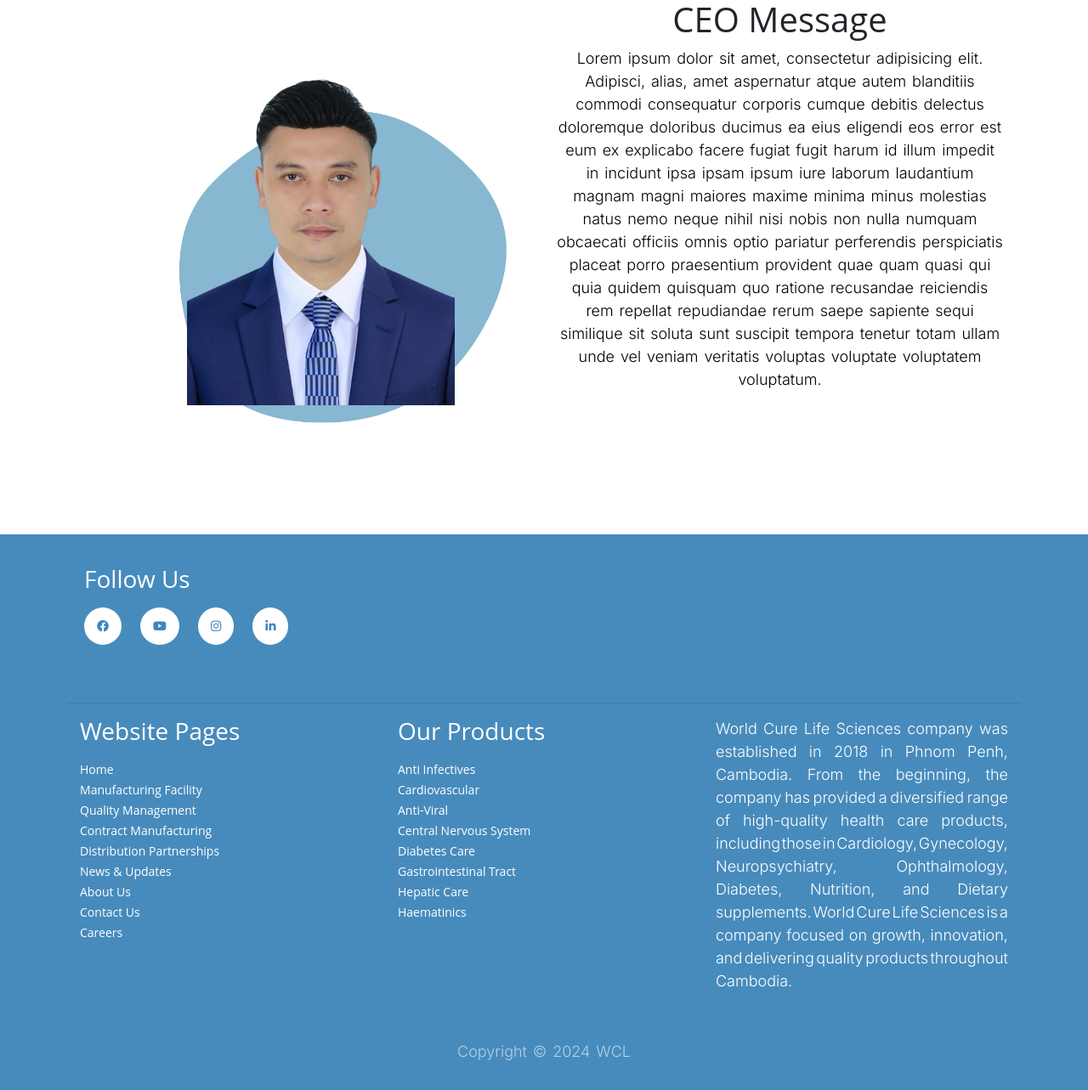
After one commit to monykappa/WCL, a Django app: page /ceo_message/ in a window 1280 px wide. The commit adds this page. Shown: the part 634-1917 px from the top of the page at 85% size. Run offline with Django 5.2, Linux system fonts and the light colour scheme; some libraries are stand-ins or nearby versions.

Commit message:
feat: Add CEO message page and view
- Added a new view class  in  to handle the CEO message page.
- Created a new URL pattern in  for the CEO message page.
- Added CSS styles for the CEO message page in  and .
- Created a new HTML template  to display the CEO message.

```diff
--- a/home/urls.py
+++ b/home/urls.py
@@ -13,6 +13,8 @@ urlpatterns = [
     path('', views.HomeView.as_view(), name='home'),
     path('about_us/', views.AboutUsView.as_view(), name='about_us'),
     path('contact_us/', views.ContactUsView.as_view(), name='contact_us'),
+    path('ceo_message/', views.CeoMessageView.as_view(), name='ceo_message'),
+
 ]
 
 
--- a/home/views.py
+++ b/home/views.py
@@ -23,3 +23,7 @@ class AboutUsView(View):
 class ContactUsView(View):
     def get(self, request):
         return render(request, 'home/contact_us.html')
+
+class CeoMessageView(View):
+    def get(self, request):
+        return render(request, 'home/ceo_message.html')
--- a/static/css/base.css
+++ b/static/css/base.css
@@ -68,7 +68,7 @@ h6,
 
 ul li a {
   font-family: "Open Sans", -apple-system, BlinkMacSystemFont, "Segoe UI", Roboto, "Helvetica Neue", Arial, "Noto Sans", sans-serif, "Apple Color Emoji", "Segoe UI Emoji", "Segoe UI Symbol", "Noto Color Emoji";
-
+  font-size: 14px;
 }
 
 a {
@@ -81,6 +81,7 @@ a,
 a:hover {
   text-decoration: none !important;
 }
+
 
 .hero {
   height: 100vh;
@@ -707,6 +708,7 @@ footer .row{
 }
 
 p.text-muted{
+  text-align: center !important;
   font-family: var(--secondary-font);
   color:#ffffff98 !important;
 }
--- a/static/css/products/products.css
+++ b/static/css/products/products.css
@@ -96,19 +96,6 @@ p.text-view-img{
     mix-blend-mode: multiply;
 }
 
-.background-img {
-    position: relative;
-    /* Make sure the container is positioned relatively */
-    width: 100%;
-    height: 300px;
-    display: flex;
-    justify-content: center;
-    align-items: center;
-    background-image: url('https://donvalleypharma.com/wp-content/uploads/home-slider-image-new-scaled-Oct-1-2020-at-02-34-01.jpg');
-    background-size: fill;
-    background-repeat: no-repeat;
-    background-position: center;
-}
 
 .background-img::after {
     content: '';
--- a/templates/base.html
+++ b/templates/base.html
@@ -16,7 +16,6 @@
     <link rel="stylesheet" href="{% static 'css/base.css' %}">
     <link rel="stylesheet" href="{% static 'css/bootstrap.min.css' %}">
     <link rel="stylesheet" href="{% static 'css/products/products.css' %}">
-    <link rel="stylesheet" href="{% static 'css/animation/animation.css' %}">
     <link rel="stylesheet" href="{% static 'css/darkmode/dark_mode.css'%}">
     {% block css %}{% endblock %}
     <title>{% block title %}Base{% endblock %}</title>
@@ -30,12 +29,11 @@
             <div class="site-mobile-menu-close mt-3">
                 <i class="fa-solid fa-xmark icon-close2 js-menu-toggle" style="font-size: 24px;"></i>
             </div>
-
         </div>
         <div class="site-mobile-menu-body">
             <nav class="site-navigation text-right ml-auto" role="navigation">
                 <ul class="site-menu main-menu js-clone-nav ml-auto">
-
+                    <!-- Your menu items here -->
                 </ul>
             </nav>
         </div>
@@ -77,20 +75,18 @@
 
     <!-- Header -->
     <header class="site-navbar js-sticky-header site-navbar-target" role="banner">
-        <div class="container">
         <div class="row align-items-center position-relative mr-5">
             <div class="site-logo">
                 <a href="{% url 'home:home' %}">
-                        <img src="{% static 'img/logo/image-removebg-preview.png' %}" alt="logo" width="100px"
-                            class="logo">
+                    <img src="{% static 'img/logo/image-removebg-preview.png' %}" alt="logo" width="100px" class="logo">
                 </a>
             </div>
             <div class="col-12">
                 <nav class="site-navigation text-right ml-auto " role="navigation">
                     <ul class="site-menu main-menu js-clone-nav ml-auto d-none d-lg-block">
                         <li><a href="{% url 'home:home'%}" id="home-link" class="nav-link">Home</a></li>
-                            <li><a href="#" id="home-link" class="nav-link">Ceo Message</a></li>
-                            <li><a href="#" id="home-link" class="nav-link">Vision</a></li>
+                        <li><a href="{% url 'home:ceo_message'%}" id="ceo-link" class="nav-link">Ceo Message</a></li>
+                        <li><a href="#" id="vision-link" class="nav-link">Vision</a></li>
 
                         <li class="has-children">
                             <a href="{% url 'product:products'%}" id="product-link" class="navs-link">Our
@@ -119,7 +115,6 @@
                 </a>
             </div>
         </div>
-        </div>
     </header>
 
     <!-- Main content -->
@@ -131,14 +126,12 @@
 
 
     <footer class="footer mt-auto py-3 ">
-
         <div class="container footer-ctn">
             <div class="row">
                 <div class="col-md-3 mb-3">
                     <h3>Follow Us</h3>
 
                     <ul class="list-unstyled d-flex justify-content-between social-media-list">
-
                         <li><a href="#"><i class="fab fa-facebook"></i></a></li>
                         <li><a href="#"><i class="fab fa-youtube"></i></a></li>
                         <li><a href="#"><i class="fab fa-instagram"></i></a></li>
--- /dev/null
+++ b/templates/home/ceo_message.html
@@ -0,0 +1,53 @@
+{% extends 'base.html' %}
+{% load static %}
+
+{% block title %}
+Ceo Message
+{% endblock title %}
+
+{% block css %}
+<link rel="stylesheet" href="{% static 'css/products/products.css' %}">
+<link rel="stylesheet" href="{% static 'css/home/about_us.css' %}">
+<link rel="stylesheet" href="{% static 'css/home/home.css' %}">
+<link rel="stylesheet" href="{% static 'css/animation/animation.css'%}">
+{% endblock css %}
+
+{% block content %}
+<section>
+    <div class="background-img">
+        <div class="row justify-content-center">
+            <div class="col-md-12 text-center">
+                <h1 class="display-4 hidden-top">Ceo Message</h1>
+            </div>
+        </div>
+    </div>
+</section>
+
+
+<div class="container">
+    <div class="row">
+        <div class="col-md-6">
+            <div style="position: relative;">
+                <img src="{% static 'img/ceo/ceo_img.png' %}" style="position: absolute; top: 9vh; left: 15vh; max-width: 60%; max-height: 100%;">
+                <img src="{% static 'img/blob/blob.png' %}" style="max-width: 550px; max-height: auto;">
+            </div>
+        </div>
+        <div class="col-md-6">
+            <h1 class="text-center">CEO Message</h1>
+            <p class="text-center">Lorem ipsum dolor sit amet, consectetur adipisicing elit. Adipisci, alias, amet
+                aspernatur atque autem blanditiis commodi consequatur corporis cumque debitis delectus doloremque
+                doloribus ducimus ea eius eligendi eos error est eum ex explicabo facere fugiat fugit harum id illum
+                impedit in incidunt ipsa ipsam ipsum iure laborum laudantium magnam magni maiores maxime minima minus
+                molestias natus nemo neque nihil nisi nobis non nulla numquam obcaecati officiis omnis optio pariatur
+                perferendis perspiciatis placeat porro praesentium provident quae quam quasi qui quia quidem quisquam
+                quo ratione recusandae reiciendis rem repellat repudiandae rerum saepe sapiente sequi similique sit
+                soluta sunt suscipit tempora tenetur totam ullam unde vel veniam veritatis voluptas voluptate voluptatem
+                voluptatum.</p>
+        </div>
+    </div>
+</div>
+
+
+<script src="{% static 'js/home/about_us.js'%}"></script>
+<script src="{% static 'js/animation/hidden_scroll.js'%}"></script>
+{% endblock content %}
```
Also changed, not shown: templates/home/contact_us.html (+0 -23 lines), templates/home/home.html (+14 -14 lines), static/img/blob/blob.png (added), static/img/ceo/ceo_img.png (added), 2 other files. Lines whose indentation alone changed are shown as unchanged.
